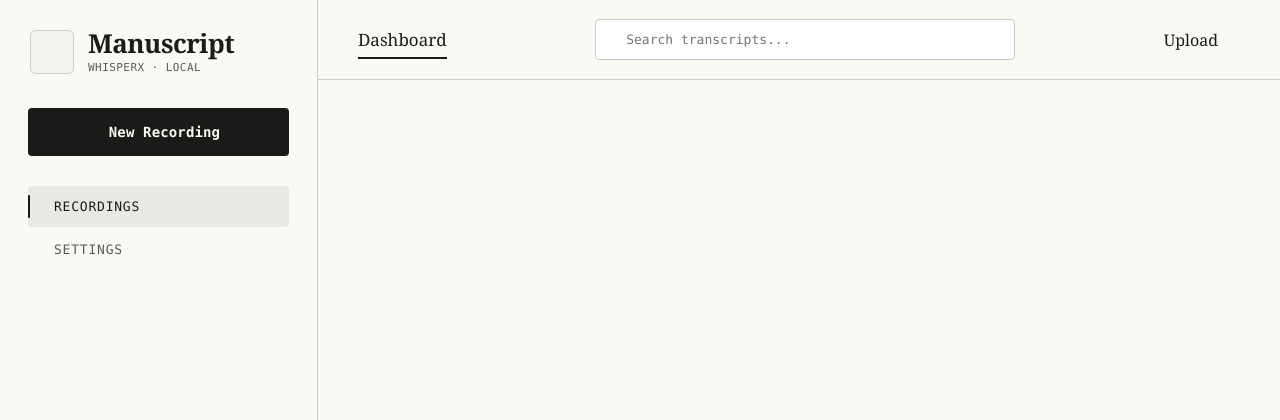
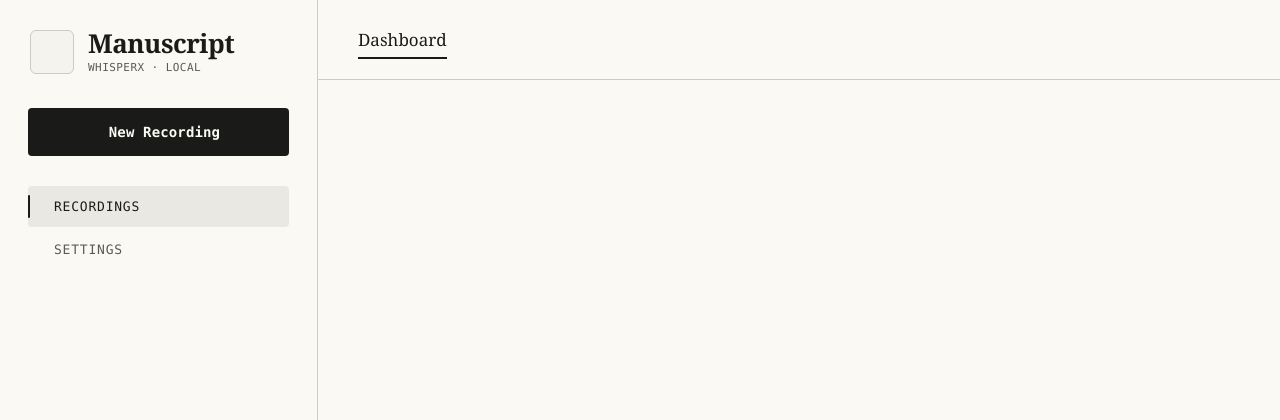
Before and after one commit to m-bain/whisperX, a Flask app: template app/templates/base.html in a window 1280 px wide. Shown: the top 420 px of the page. Run offline with Flask 3, Linux system fonts and the light colour scheme; the template is opened without the code that fills it, so the values that code supplies are empty.

Commit message:
Remove topbar search, upload, and help buttons
Strip the search box, Upload button, and GitHub help icon from the
topbar; leave just the Dashboard tab.

```diff
--- a/app/templates/base.html
+++ b/app/templates/base.html
@@ -94,17 +94,9 @@
       <div class="topbar__tabs">
         <span class="topbar__tab topbar__tab--active">Dashboard</span>
       </div>
-      {% block topbar_mid %}
-      <div class="topbar__search">
-        <sl-icon name="search"></sl-icon>
-        <input id="search" type="text" placeholder="Search transcripts..." autocomplete="off">
-      </div>
-      {% endblock %}
+      {% block topbar_mid %}<div style="flex:1"></div>{% endblock %}
       <div class="topbar__right">
-        {% block topbar_action %}
-        <sl-button size="small" variant="default" onclick="document.getElementById('new-recording')?.show()">Upload</sl-button>
-        {% endblock %}
-        <a class="icon-btn" href="https://github.com/m-bain/whisperX" target="_blank" rel="noopener"><sl-icon name="question-circle"></sl-icon></a>
+        {% block topbar_action %}{% endblock %}
       </div>
     </header>
 
```
